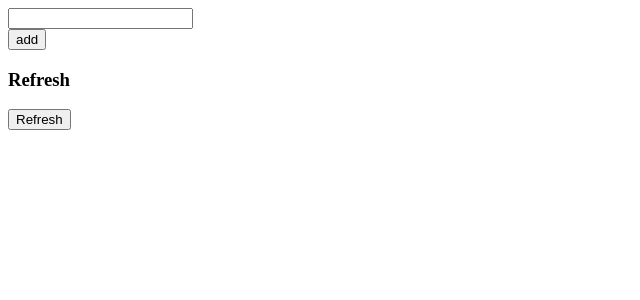
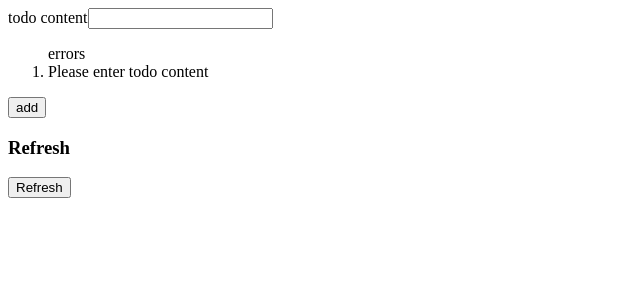
Before and after one commit to sorinoctavian/react-redux, a React (Create React App) app: page / in a window 1280 px wide. Shown: the top 300 px of the page, without its empty margins (0-640 px from the left). Built offline with nearby package versions, Linux system fonts and the light colour scheme.

Commit message:
fixed lodash

```diff
--- a/package.json
+++ b/package.json
@@ -5,7 +5,7 @@
   "dependencies": {
     "axios": "^0.19.0",
     "json-server": "^0.15.1",
-    "loadash": "^1.0.0",
+    "lodash": "^4.17.15",
     "react": "^16.12.0",
     "react-dom": "^16.12.0",
     "react-redux": "^7.1.3",
--- a/src/actions/todoActions.js
+++ b/src/actions/todoActions.js
@@ -41,8 +41,7 @@ export const deleteTodo = id => {
     }
 }
 
-// redux thunk allows to return function
-export const fetchTodos = () => async dispatch => {
-    const todos = await todosApi.fetchAll();
-    dispatch({ type: FETCH_TODOS, payload: todos });
+export const fetchTodos = id => async dispatch => {
+    const todos = await todosApi.fetchAll(id);
+    dispatch({ type: FETCH_TODOS, payload: todos })
 }
--- a/src/apis/todos.js
+++ b/src/apis/todos.js
@@ -1,9 +1,14 @@
 import axios from 'axios';
+import _ from 'lodash';
 
-const fetchAll = async () => {
+const fetchAll = id => {
+    return _fetchAll(id);
+}
+
+const _fetchAll = _.memoize(async (id) => {
     const todos = await axios.get('http://localhost:3004/todos');
     return todos.data;
-}
+})
 
 export default {
     fetchAll
--- a/src/components/AddToDo.jsx
+++ b/src/components/AddToDo.jsx
@@ -1,24 +1,69 @@
 import React from 'react';
-import {connect} from 'react-redux';
+import { connect } from 'react-redux';
+import { Field, reduxForm } from 'redux-form';
 
 import { addTodo } from '../actions'
 
 class AddToDo extends React.Component {
     state = { todoContent: '' }
 
+    renderInput = ({ input, label, meta }) => {
+        return (
+            <label>
+                {label}
+                <input {...input} />
+                {this.renderError(meta)}
+            </label>
+        );
+    }
+
+    renderError({ error }) {
+        return (
+            error &&
+            <ol>errors
+                {error.map((p, index) => <li key={index}>{p}</li>)}
+            </ol>
+        )
+    }
+
+    onSubmit = formValues => {
+        this.props.addTodo(formValues.todoContent)
+    }
+
     render() {
         return (
-            <div>
-                <div><input onChange={e => this.setState({ todoContent: e.target.value })}/></div>
-                <div><button onClick={() => this.props.addTodo(this.state.todoContent)}>add</button></div>
-            </div>
+            <form
+                onSubmit={this.props.handleSubmit(this.onSubmit)}
+            >
+                <div>
+                    <Field
+                        name='todoContent'
+                        label='todo content'
+                        component={this.renderInput}
+                    />
+                </div>
+                <div><button>add</button></div>
+            </form>
         );
     }
 }
 
+const validate = formValues => {
+    const errors = {};
+
+    if (!formValues.todoContent) {
+        errors.todoContent = ['Please enter todo content'];
+    }
+
+    return errors;
+}
+
+const form = reduxForm({
+    form: 'todoForm',
+    validate
+})(AddToDo)
+
 export default connect(
     null,
     { addTodo }
-)(AddToDo);
-
-// SHOW Props of Field
+)(form);
--- a/src/components/Refresh.jsx
+++ b/src/components/Refresh.jsx
@@ -8,7 +8,7 @@ class Refresh extends React.Component {
             <div>
                 <h3>Refresh</h3>
                 <button
-                    onClick={this.props.fetchTodos}
+                    onClick={() => this.props.fetchTodos("1")}
                 >Refresh</button>
             </div>
         );
--- a/src/reducers/index.js
+++ b/src/reducers/index.js
@@ -1,7 +1,9 @@
 import {combineReducers} from 'redux';
+import { reducer as formReducer } from 'redux-form';
 
 import todoReducers from './todoReducers';
 
 export default combineReducers({
-    todos: todoReducers
+    todos: todoReducers,
+    form: formReducer
 })
```
Also changed, not shown: 1 other file (tests, documents, lock files or other folders).
